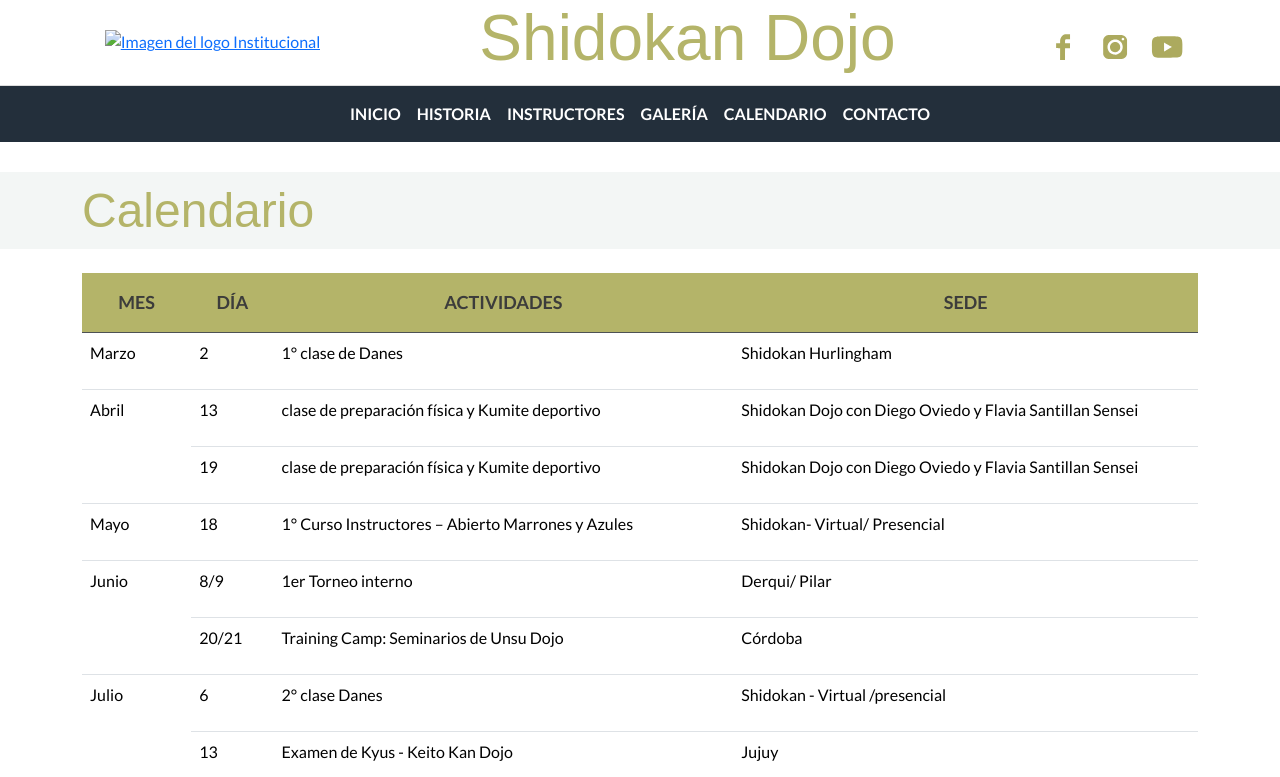
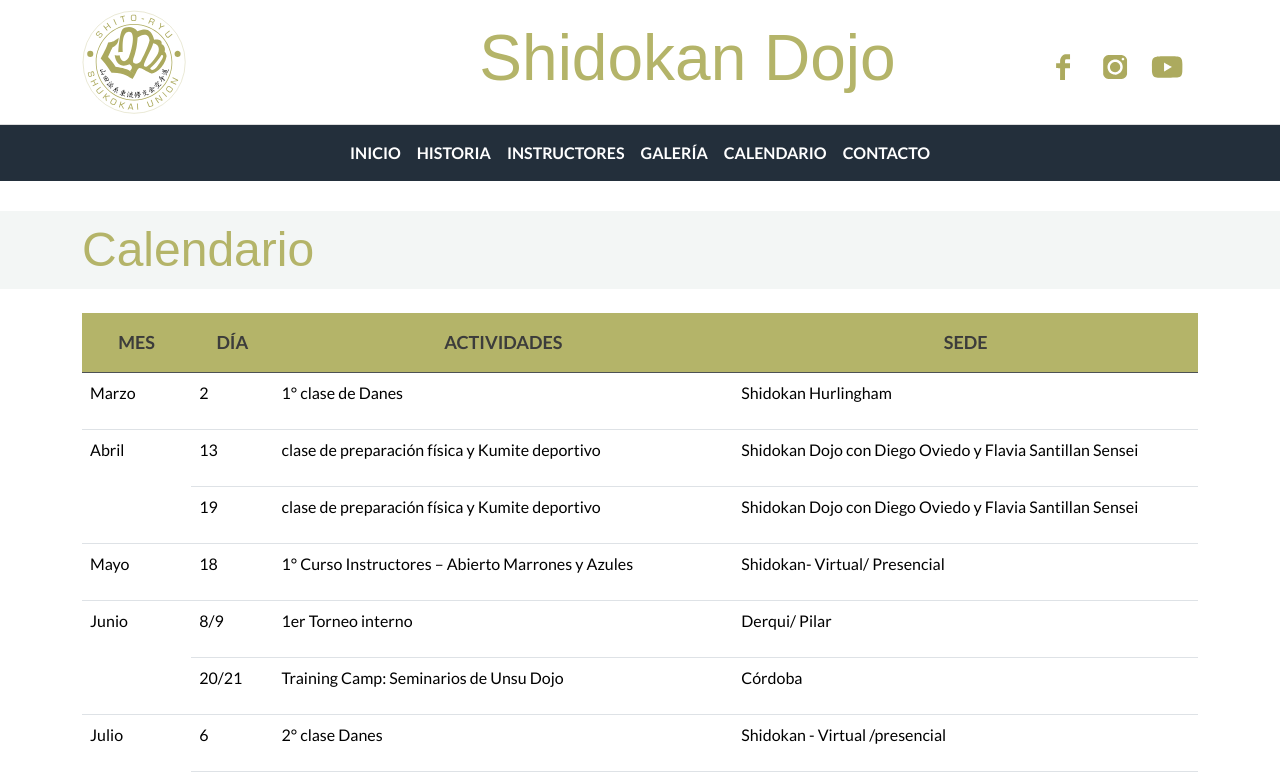
Before and after one commit to mariana-08/Proyecto_Shidokan, a website: page pages/calendario.html in a window 1280 px wide. Shown: the top 777 px of the page. Drawn offline with nearby package versions, Linux system fonts and the light colour scheme; a web font is replaced by a local one.

Commit message:
cambie el vinculo desde el logo

```diff
--- a/pages/calendario.html
+++ b/pages/calendario.html
@@ -23,7 +23,7 @@
             <div class="row">
               <div class="col-md-3 col-4 logodojo">
                 <a href="../index.html">
-                  <img class="log" src="./imagenes/logo1.svg" alt="Imagen del logo Institucional">
+                  <img class="log" src="../imagenes/logo1.svg" alt="Imagen del logo Institucional">
                 </a>
               </div>
               <div class="col-md-7 col-8 head-dojo">
```
Also changed, not shown: pages/contacto.html (+1 -1 lines), pages/galeria.html (+1 -1 lines), pages/historia.html (+1 -1 lines), pages/instructores.html (+1 -1 lines).
